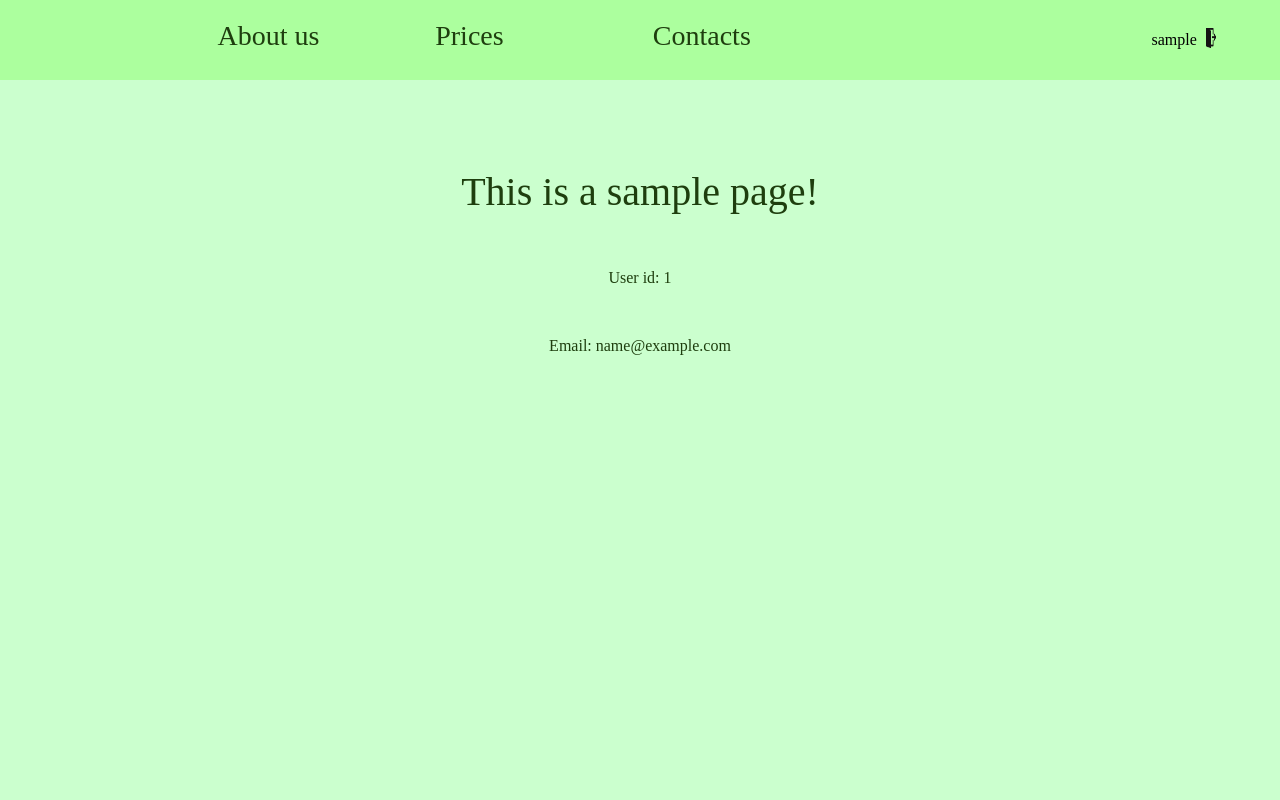
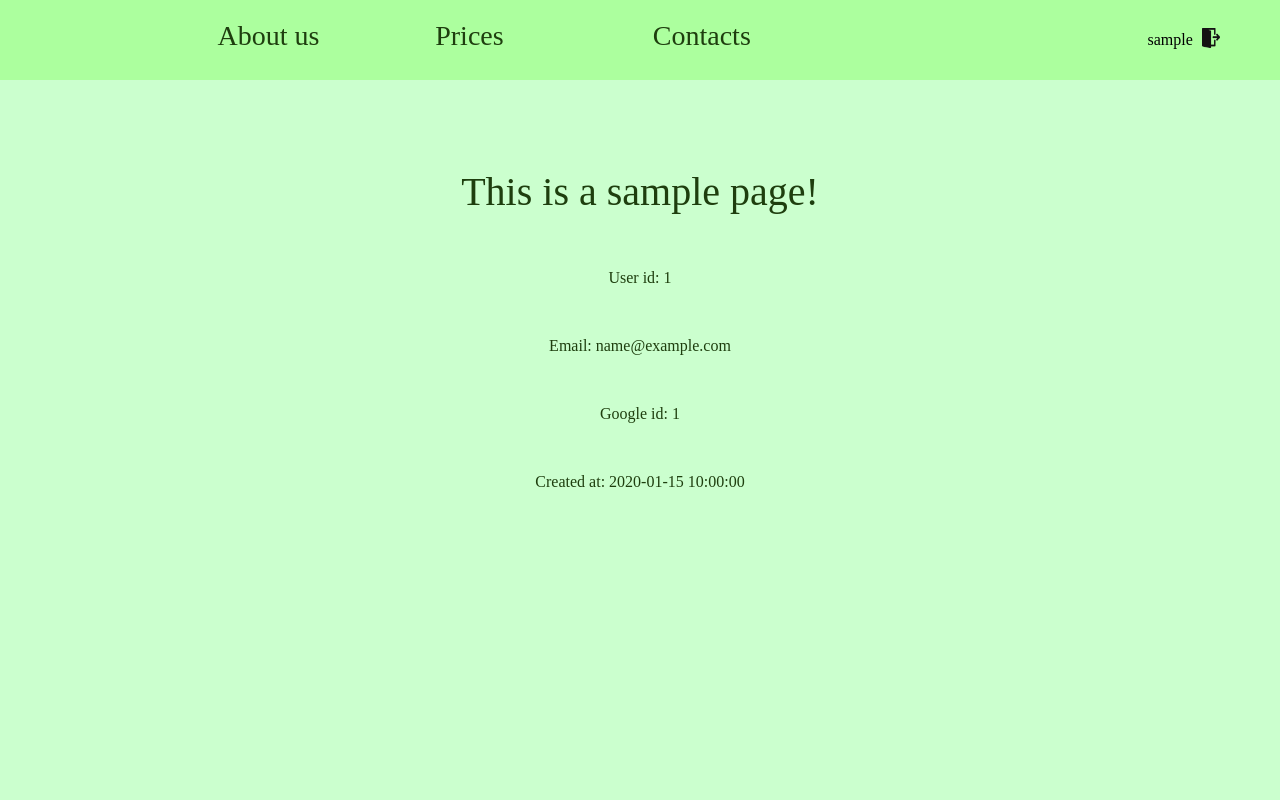
Before and after one commit to RobertsRob/AuthSystem, a Flask app: template templates/home_user.html in a window 1280 px wide. Run offline with Flask 3, Linux system fonts and the light colour scheme; the template is opened without the code that fills it: most values are stand-ins (such as "Sample title", 1, 10 or a date in 2020); some libraries are stand-ins or nearby versions.

Commit message:
Completed google auth cycle, improved captcha fail return

```diff
--- a/main.py
+++ b/main.py
@@ -117,10 +117,10 @@ def login_submit():
     captcha_token = request.form.get("h-captcha-response")
 
     if not captcha_token:
-        return "Please complete CAPTCHA", 400
+        return redirect(url_for('login', error="Please complete CAPTCHA"))
 
     if not verify_token(captcha_token):
-        return "CAPTCHA failed", 400
+        return redirect(url_for('login', error="CAPTCHA failed"))
 
     username = request.form.get("username")
     password = request.form.get("password")
@@ -142,7 +142,7 @@ def login_submit():
     if check_password_hash(user[3], password):
         response = make_response(redirect(url_for("home_user")))
         jwtoken = jwt.encode({"user_id" : user[0], "exp" : datetime.now(UTC) + timedelta(hours=1)}, os.getenv('JWTSECRET'), algorithm="HS256")
-        response.set_cookie("access_token", jwtoken, httponly=True, samesite="Strict", secure=not app.debug, max_age=3600)
+        response.set_cookie("access_token", jwtoken, httponly=True, samesite="Lax", secure=not app.debug, max_age=3600)
         return response
 
     return redirect(url_for('login', error="Username or password was incorect"))
@@ -155,10 +155,10 @@ def signup_submit():
     captcha_token = request.form.get("h-captcha-response")
 
     if not captcha_token:
-        return "Please complete CAPTCHA", 400
+        return redirect(url_for('signup', error="Please complete CAPTCHA"))
 
     if not verify_token(captcha_token):
-        return "CAPTCHA failed", 400
+        return redirect(url_for('signup', error="CAPTCHA failed"))
 
     username = request.form.get("username")
     email = request.form.get("email")
@@ -179,7 +179,7 @@ def signup_submit():
         if cur.fetchone() is not None:
             return redirect(url_for('signup', error="Username is already in use"))
 
-        cur.execute("INSERT INTO users (username, email, password) VALUES (%s, %s, %s) RETURNING id", (username, email, hashed_password))
+        cur.execute("INSERT INTO users (username, email, password, google_id) VALUES (%s, %s, %s, %s) RETURNING id", (username, email, hashed_password, None))
         user_id = cur.fetchone()[0]
     finally:
         if conn:
@@ -188,7 +188,7 @@ def signup_submit():
 
     response = make_response(redirect(url_for("home_user")))
     jwtoken = jwt.encode({"user_id" : user_id, "exp" : datetime.now(UTC) + timedelta(hours=1)}, os.getenv('JWTSECRET'), algorithm="HS256")
-    response.set_cookie("access_token", jwtoken, httponly=True, samesite="Strict", secure=not app.debug,  max_age=3600)
+    response.set_cookie("access_token", jwtoken, httponly=True, samesite="Lax", secure=not app.debug,  max_age=3600)
 
     return response
 
@@ -204,25 +204,21 @@ def google_callback():
     token = google.authorize_access_token()
     user_info = token["userinfo"]
     print(user_info)
-    return "success"
+    # return "success"
 
-    username = user_info["name"]
+    google_id = user_info["sub"]
     email = user_info["email"]
-
-    if len(username) <= 5:
-        return redirect(url_for('signup', error="Username is too short"))
-    if not re.match(r'^[a-z0-9]+[\._]?[a-z0-9]+[@]\w+[.]\w+$', email):
-        return redirect(url_for('signup', error="Email is not valid"))
 
     try:
         conn, cur = connect_to_database()
-        cur.execute("SELECT * FROM users WHERE username = (%s)", (username,))
+        cur.execute("SELECT * FROM users WHERE google_id = (%s)", (google_id,))
+        user = cur.fetchone()
 
-        if cur.fetchone() is not None:
-            return redirect(url_for('signup', error="Username is already in use"))
-
-        cur.execute("INSERT INTO users (username, email, password) VALUES (%s, %s, %s) RETURNING id", (username, email, None))
-        user_id = cur.fetchone()[0]
+        if user is not None: # Already exists -> login
+            user_id = user[0]
+        else:
+            cur.execute("INSERT INTO users (username, email, password, google_id) VALUES (%s, %s, %s, %s) RETURNING id", (None, email, None, google_id))
+            user_id = cur.fetchone()[0]
     finally:
         if conn:
             conn.commit()
@@ -230,7 +226,7 @@ def google_callback():
 
     response = make_response(redirect(url_for("home_user")))
     jwtoken = jwt.encode({"user_id" : user_id, "exp" : datetime.now(UTC) + timedelta(hours=1)}, os.getenv('JWTSECRET'), algorithm="HS256")
-    response.set_cookie("access_token", jwtoken, httponly=True, samesite="Strict", secure=not app.debug,  max_age=3600)
+    response.set_cookie("access_token", jwtoken, httponly=True, samesite="Lax", secure=not app.debug,  max_age=3600)
 
     return response
 
@@ -241,6 +237,7 @@ def google_callback():
 def home_user():
 
     jwtoken = request.cookies.get("access_token")
+
     try:
         data = jwt.decode(jwtoken, os.getenv('JWTSECRET'), algorithms=["HS256"])
     except jwt.InvalidTokenError:
@@ -256,8 +253,10 @@ def home_user():
     username = user[1]
     email = user[2]
     encrypted_psw = user[3]
+    google_id = user[4]
+    created_at = user[5]
 
-    return safe_render_template("home_user.html", {"user_id" : data["user_id"], "username" : username, "email" : email})
+    return safe_render_template("home_user.html", {"user_id" : data["user_id"], "username" : username, "email" : email, "google_id" : google_id, "created_at" : created_at})
 
 
 @app.route("/logout")
--- a/static/main_style.css
+++ b/static/main_style.css
@@ -207,7 +207,7 @@ a{
 }
 .logout_button{
     margin-left: 0.75vw;
-    width: 1.25vh;
+    width: 2.25vh;
     height: 2.5vh;
 }
 .auth_with_google_logo{
--- a/templates/home_user.html
+++ b/templates/home_user.html
@@ -16,8 +16,8 @@
         <div class="auth_buttons">
             {% if username %}
                 {{ username }}
-                <a href="/logout"><img class="logout_button" src="{{ url_for('static', filename='img/logout_button.png') }}" alt="logout_button"></a>
             {% endif %}
+            <a href="/logout"><img class="logout_button" src="{{ url_for('static', filename='img/logout_button.png') }}" alt="logout_button"></a>
         </div>
     </div>
     <div class="content">
@@ -26,6 +26,8 @@
                 <p class="main_text">This is a {{ username }} page!</p> <br>
                 <p class="descript_text">User id: {{ user_id }}</p> <br>
                 <p class="descript_text">Email: {{ email }}</p> <br>
+                <p class="descript_text">Google id: {{ google_id }}</p> <br>
+                <p class="descript_text">Created at: {{ created_at }}</p> <br>
             </div>
 
         </div>
```
